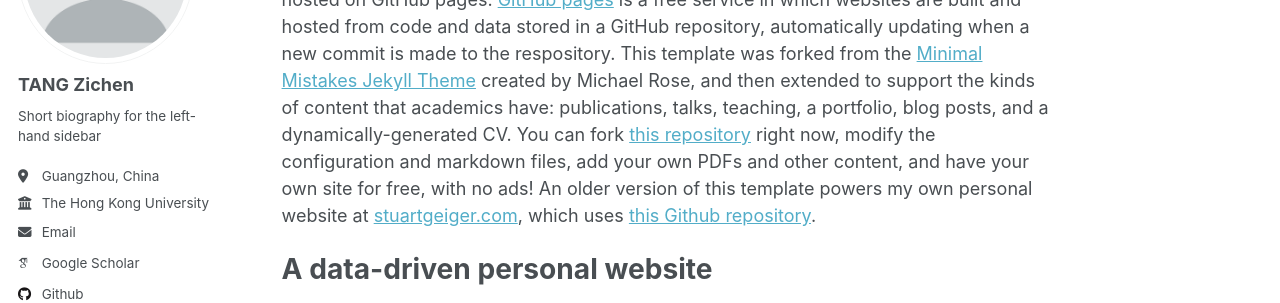
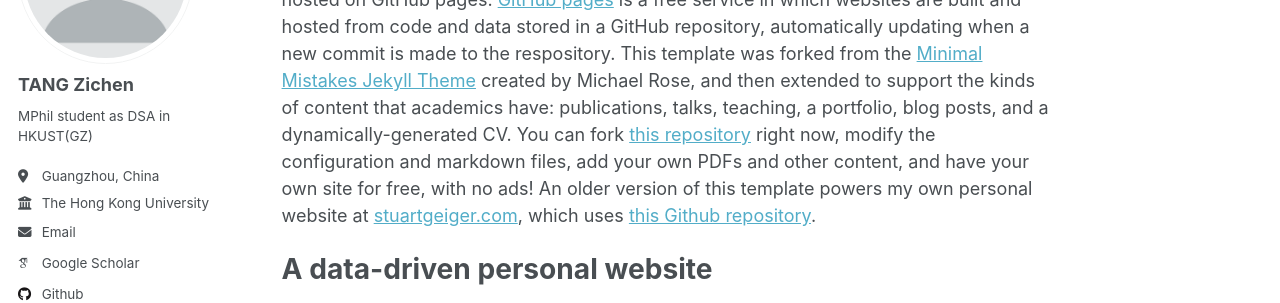
Before and after one commit to trl730109/trl730109.github.io, a Jekyll site: the page built from _pages/about.md, in a window 1280 px wide. Shown: the part 217-520 px from the top of the page. Built offline with Jekyll 4.4.1, drawn with Linux system fonts in a browser that asks for light colours; some web fonts are replaced.

Commit message:
Update _config.yml

```diff
--- a/_config.yml
+++ b/_config.yml
@@ -24,7 +24,7 @@ author:
   avatar           : "profile.png"
   name             : "TANG Zichen"
   pronouns         : # example: "she/her"
-  bio              : "Short biography for the left-hand sidebar"
+  bio              : "MPhil student as DSA in HKUST(GZ)"
   location         : "Guangzhou, China"
   employer         : "The Hong Kong University of Science and Technology (Guangzhou)"
   uri              : # URL
```
